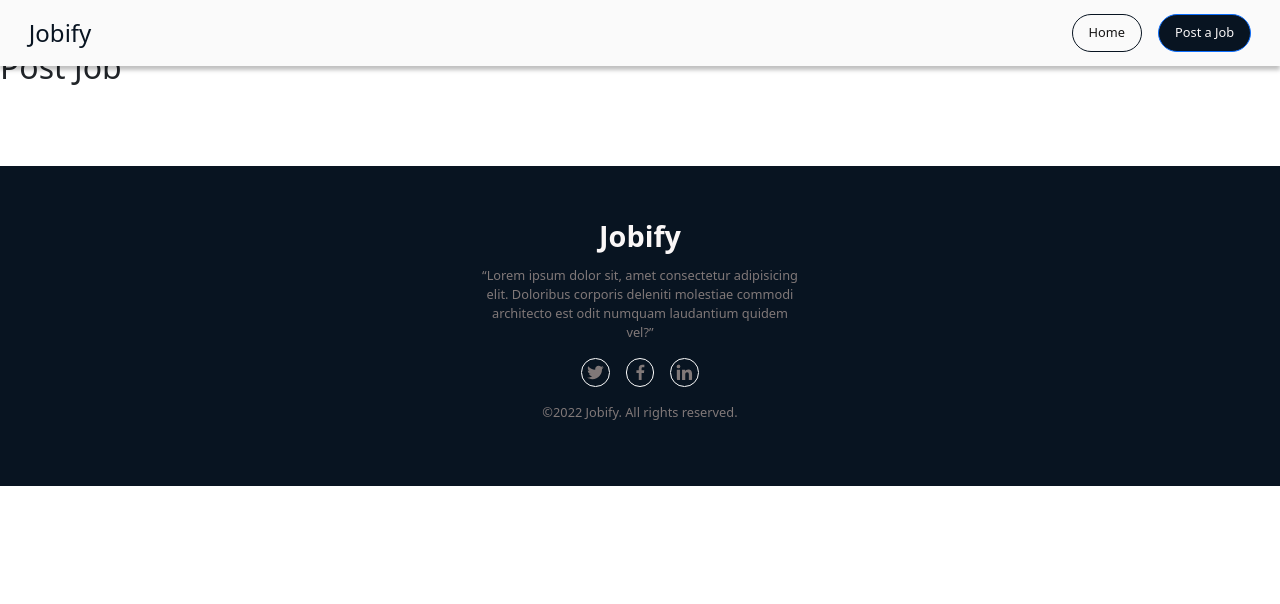
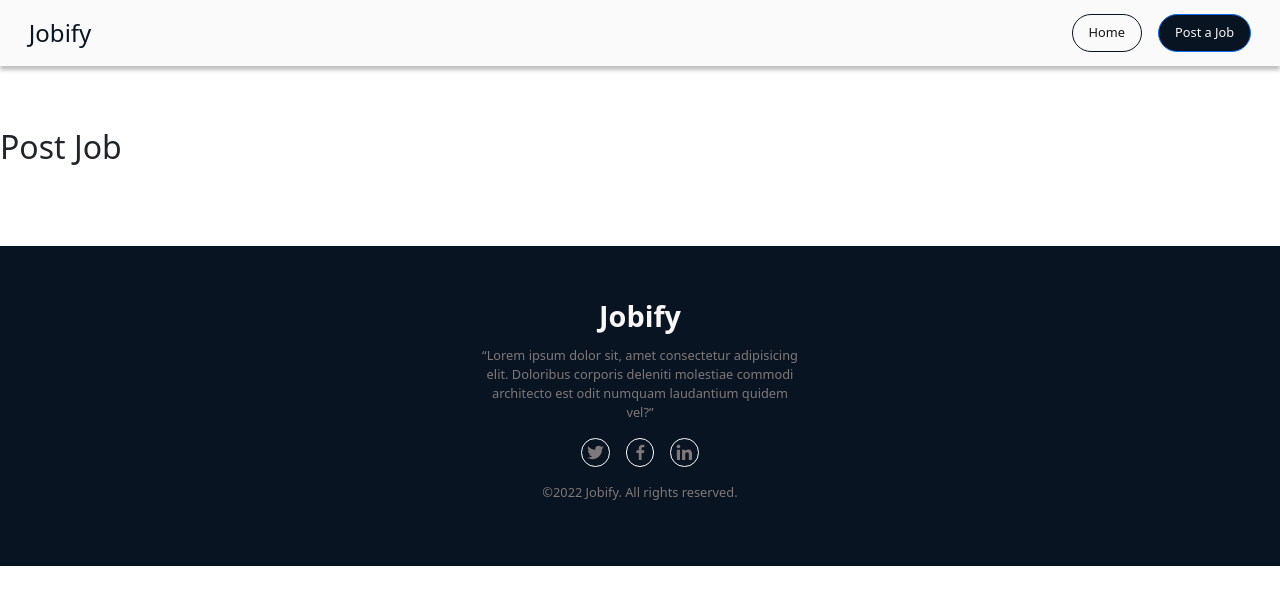
Before and after one commit to utopian-coder/Jobify, a React (Vite) app: page /post-job in a window 1280 px wide. Shown: the top 604 px of the page. Built offline with nearby package versions, Linux system fonts and the light colour scheme; the HTML template or start-up script is replaced by a standard one.

Commit message:
Add job post form!

```diff
--- a/src/pages/PostJobPage.jsx
+++ b/src/pages/PostJobPage.jsx
@@ -1,7 +1,11 @@
 import PostJobForm from "../components/PostJobForm";
 
 const PostJobPage = () => {
-  return <PostJobForm />;
+  return (
+    <main>
+      <PostJobForm />
+    </main>
+  );
 };
 
 export default PostJobPage;
```
